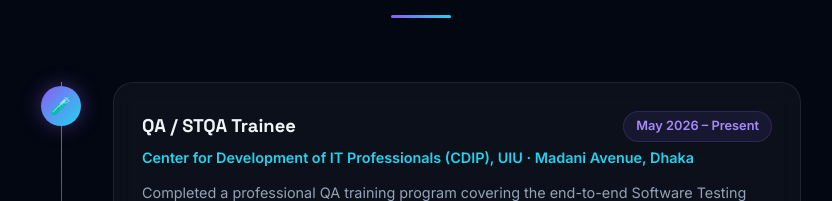
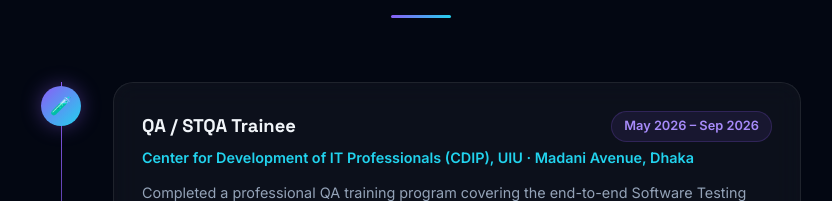
Before and after one commit to Nahin197/nahin-portfolio, a Next.js app: page / in a window 1280 px wide. Shown: the part 3143-3344 px from the top of the page, without its empty margins (219-1051 px from the left). Built offline with nearby package versions, Linux system fonts and the light colour scheme.

Commit message:
fix: update QA/STQA Trainee period from Present to Sep 2026

```diff
--- a/app/page.js
+++ b/app/page.js
@@ -549,7 +549,7 @@
             <div className="glass-card exp-card reveal">
               <div className="exp-header">
                 <div className="exp-role">QA / STQA Trainee</div>
-                <span className="exp-period">May 2026 – Present</span>
+                <span className="exp-period">May 2026 – Sep 2026</span>
               </div>
               <div className="exp-company">Center for Development of IT Professionals (CDIP), UIU · Madani Avenue, Dhaka</div>
               <p className="exp-desc">
```
